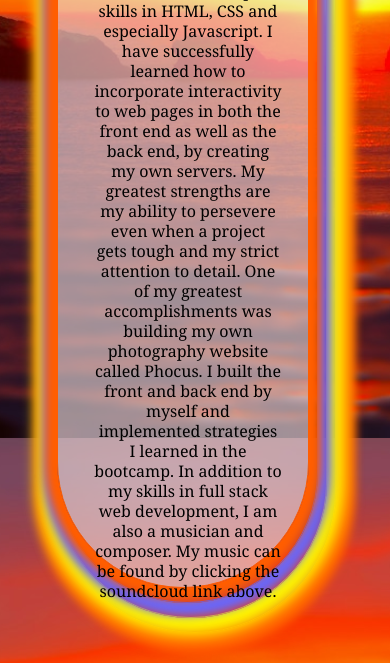
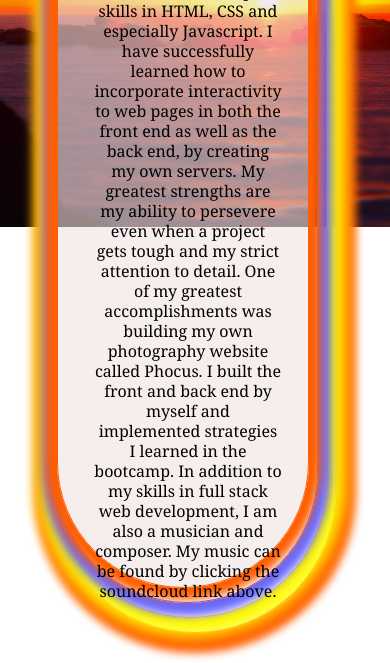
Before and after one commit to andrew129/andrew129.github.io, a website: page index.html in a window 390 px wide. Shown: the part 406-1069 px from the top of the page. Drawn offline with nearby package versions, Linux system fonts and the light colour scheme.

Commit message:
working on responsiveness

```diff
--- a/assets/style.css
+++ b/assets/style.css
@@ -298,6 +298,10 @@ img {
 		background: none;
 		box-shadow: 0 0 10px 13px rgb(104, 104, 253);
 	}
+	body {
+		background-position: center center;
+		background-size: 100vh;
+	}
 	.eclipse {
 		width: 270px;
 		height: 880px;
@@ -308,9 +312,6 @@ img {
 		height: 910px;
 		margin-bottom: 30px;
 		box-shadow: 0 0 8px 20px rgba(255, 94, 1, 1);
-	}
-	body {
-		margin-bottom: 20px !important;
 	}
 	.title {
 		margin: 0;
```
